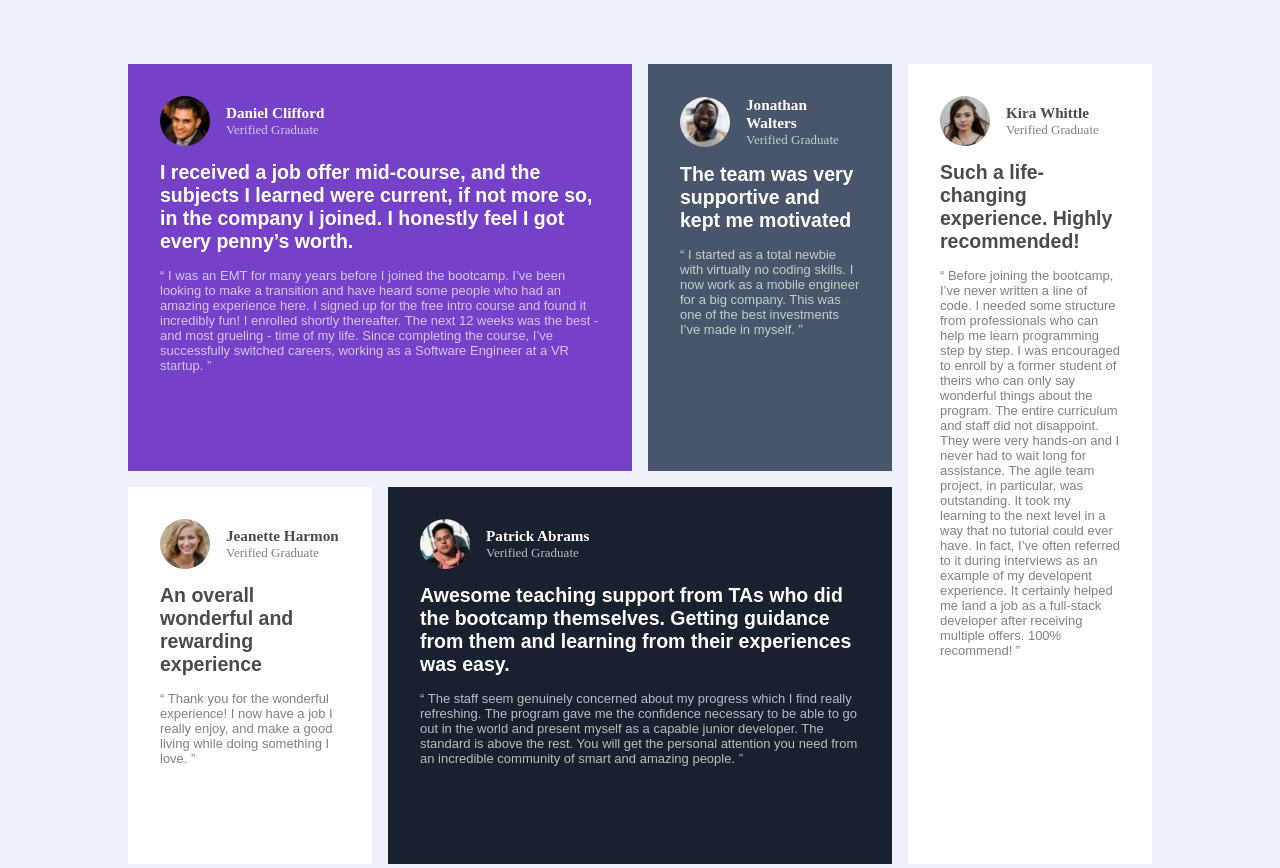
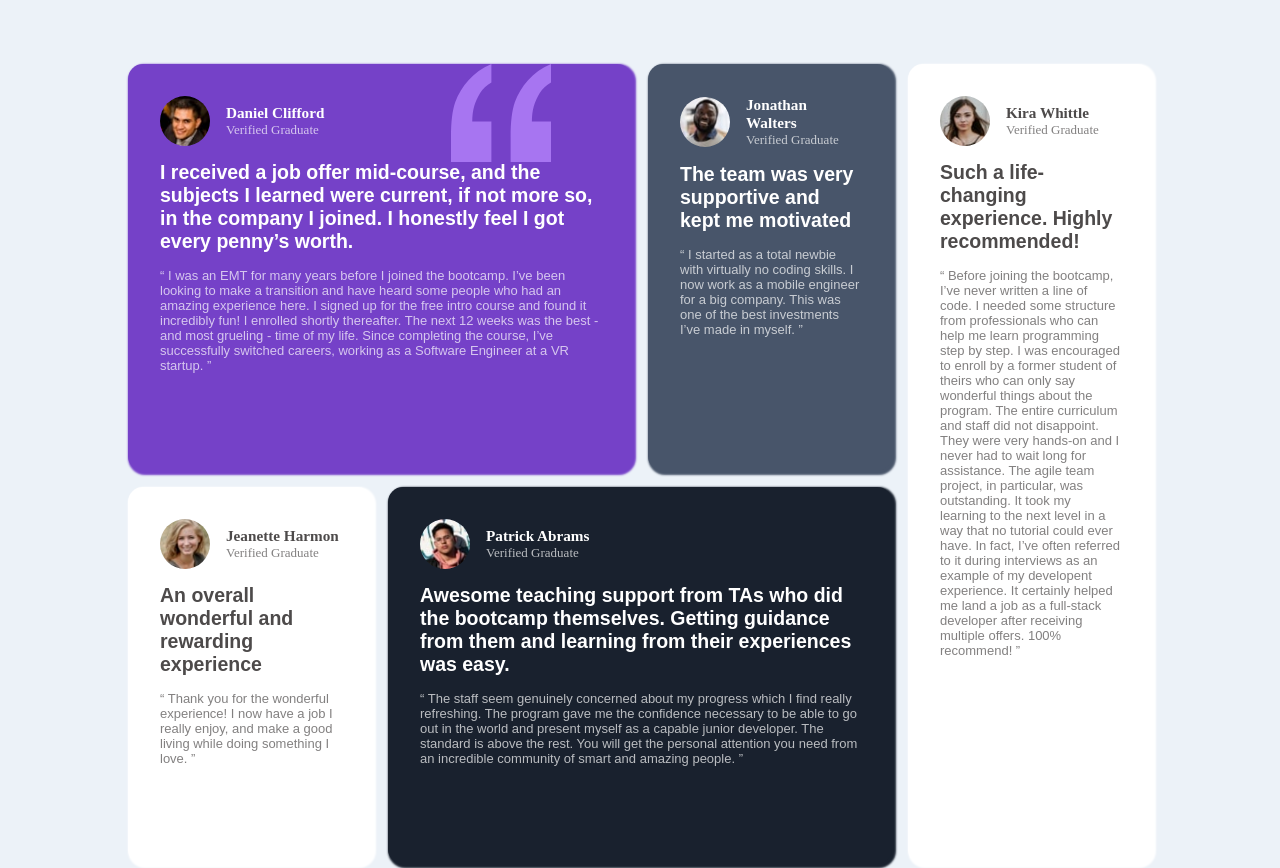
Before and after one commit to lena-bel/testimonials-frontendmentor, a website: page public/index.html in a window 1280 px wide. Shown: the top 868 px of the page. Drawn offline with Linux system fonts and the light colour scheme; a web font is replaced by a local one.

Commit message:
added boxshadow

```diff
--- a/app/sass/_base.scss
+++ b/app/sass/_base.scss
@@ -13,22 +13,27 @@ main{
 }
 article{
     padding: 2rem;
+    border-radius: 15px;
 }
 #daniel{
     background-color: $daniel-bc;
     color: white;
+    box-shadow: 2px 2px 2px 2px $daniel-bc;
 }
 #jonathan{
     background-color: $jonathan-bc;
     color: white;
+    box-shadow: 2px 2px 2px 2px $jonathan-bc;
 }
 #kira, #jeanette{
     background-color: $kira-jeanette;
     color: rgb(77, 74, 74);
+    box-shadow: 2px 2px 2px 2px $kira-jeanette;
 }
 #patrick{
     background-color: $pattric-bc;
     color: white;
+    box-shadow: 2px 2px 2px 2px $pattric-bc;
 }
 img{
     height: 50px;
@@ -57,3 +62,9 @@ article .special{
 #jeanette p{
     color: rgba(77, 74, 74, 70%)
 }
+#daniel{
+    background-image: url(images/bg-pattern-quotation.svg);
+    background-position-x: 80%;
+    background-size: 100px;
+    background-repeat: no-repeat;
+}
--- a/public/index.html
+++ b/public/index.html
@@ -34,6 +34,7 @@
   <body>
     <main>
       <article id="daniel">
+        <p class="icon"></p>
         <section>
           <img src="images/image-daniel.jpg" alt="Daniels' profile picture" />
           <div>
```
Also changed, not shown: app/sass/_layout.scss (+5 -2 lines), public/style.css, 1 other file.
